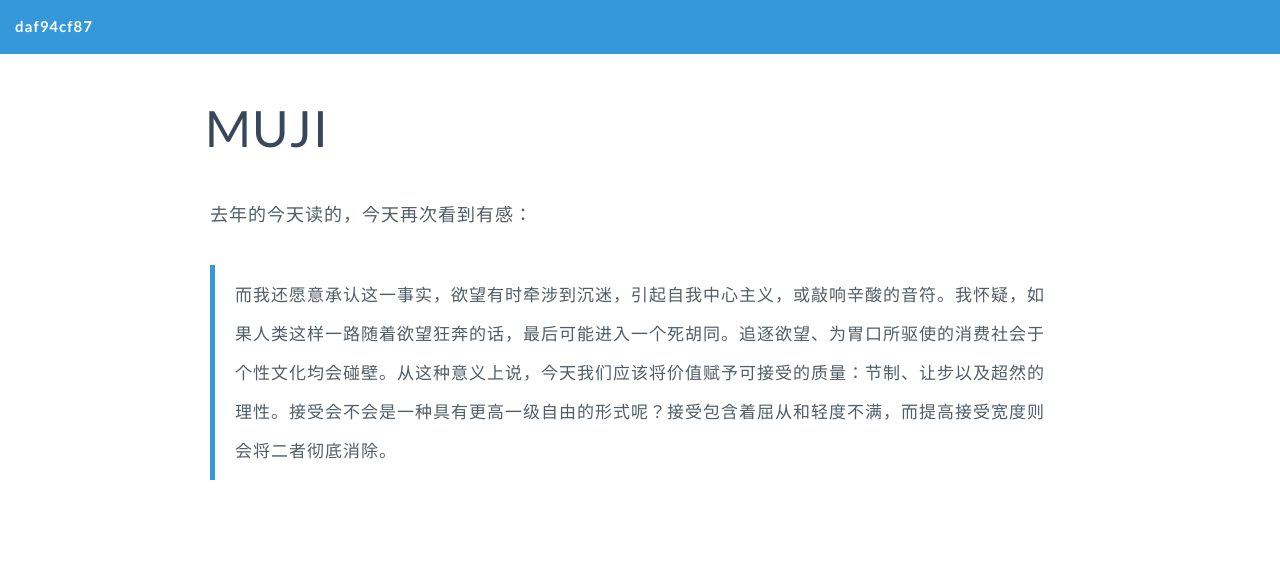
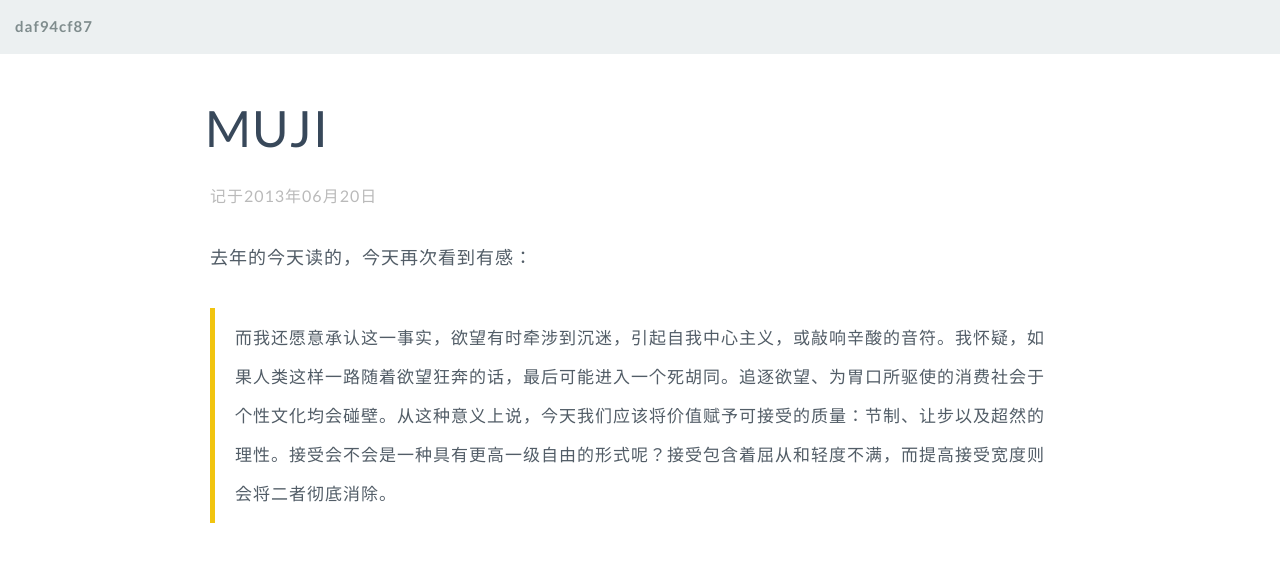
Before and after one commit to GuoJing/blog, a Jekyll site: the page built from _posts/blog/2013/2013-06-20-muji.md, in a window 1280 px wide. Shown: the top 562 px of the page. Built offline with Jekyll 4.4.1, drawn with Linux system fonts in a browser that asks for light colours.

Commit message:
auto commit

```diff
--- a/_layouts/post.html
+++ b/_layouts/post.html
@@ -47,13 +47,13 @@
 <div class="main clearfix">
   <div class="title">{{ page.title }}</div>
 
+  <div class="info">
+   记于{{ page.date | date:"%Y年%m月%d日"}}
+  </div>
+
   <div class="content {{ page.categories }}_content_css">
     {{ content }}
   </div>
-
-<!--   <div class="info">
-    记于{{ page.date | date:"%Y年%m月%d日"}}
-  </div> -->
 
 <!--   <hr>
   <div class="eof">EOF</div>
--- a/style/style.css
+++ b/style/style.css
@@ -99,7 +99,7 @@
 .banner {
   font-size: 1.5rem;
   font-weight: bolder;
-  background: #3498DB;
+  background: #ECF0F1;
   padding: 2px 0 2px 0;
   font-family: "Lato", Helvetica, Arial, sans-serif;
 }
@@ -109,10 +109,9 @@
   padding-right: 5px;
 }
 
-.banner a {color: white;}
+.banner a {color:#7F8C8D;}
 
 .banner a:hover {
-  color: #747f8c;
   text-decoration: none;
   background: #FFF;
 }
@@ -124,7 +123,7 @@
 .title {
   font-size: 5rem;
   margin-left: -5px;
-  margin-bottom: 30px;
+  margin-bottom: 10px;
   color: #38485a;
 }
 
@@ -202,7 +201,7 @@
 }
 
 blockquote {
-  border-left: 5px solid #3498DB;
+  border-left: 5px solid #F1C40F;
   margin-bottom: 30px;
 }
 
@@ -314,18 +313,17 @@
 
 .info,.suggest {
   color: #bababa;
-  font-size: 16px;
-  text-align: right;
-  margin-bottom: 20px;
+  font-size: 1.6rem;
+  margin-bottom: 30px;
   margin-top: 20px;
   width: 100%;
 }
 
-.info,.suggest,.pre {
+.suggest,.pre {
   float: left;
 }
 
-.info,.suggest,.next {
+.suggest,.next {
   float: right;
 }
 
@@ -343,8 +341,8 @@
 }
 
 .nav-pills > li > a:hover {
-  color: white;
-  background-color: #3498DB;
+  /*color: white;*/
+  background-color: #ECF0F1;
 }
 
 .nav-pills>li+li {
@@ -521,11 +519,11 @@
 }
 
 .justtitle span{
-  color: #747f8c;
+  color: #ECF0F1;
 }
 
 .newpost span{
-  color: #3498DB;
+  color: #BDC3C7;
 }
 
 .not { text-align: center;}
```
